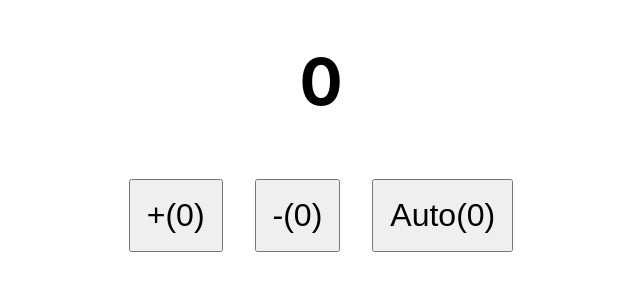
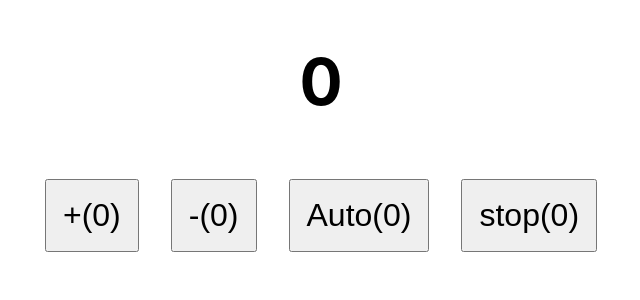
Before and after one commit to andresgf95/megacontador, a React (Create React App) app: page / in a window 1280 px wide. Shown: the top 300 px of the page, without its empty margins (319-959 px from the left). Built offline with nearby package versions, Linux system fonts and the light colour scheme.

Commit message:
Engadido boton de Stop

```diff
--- a/src/App.js
+++ b/src/App.js
@@ -20,6 +20,9 @@ function App() {
     SetAuto(true)
   }
 
+  function PararContador() {
+    SetAuto(false)
+  }
 
   useEffect(
       ()=> {
@@ -36,6 +39,7 @@ function App() {
       <Boton texto='+' operador={NumeroDeIncrementos}/>
       <Boton texto='-' operador={NumeroDeDisminucion}/>
       <Boton texto='Auto' operador={ContadorAuto}/>
+      <Boton texto='stop' operador={PararContador}/>
     </>
   );
 }
```
